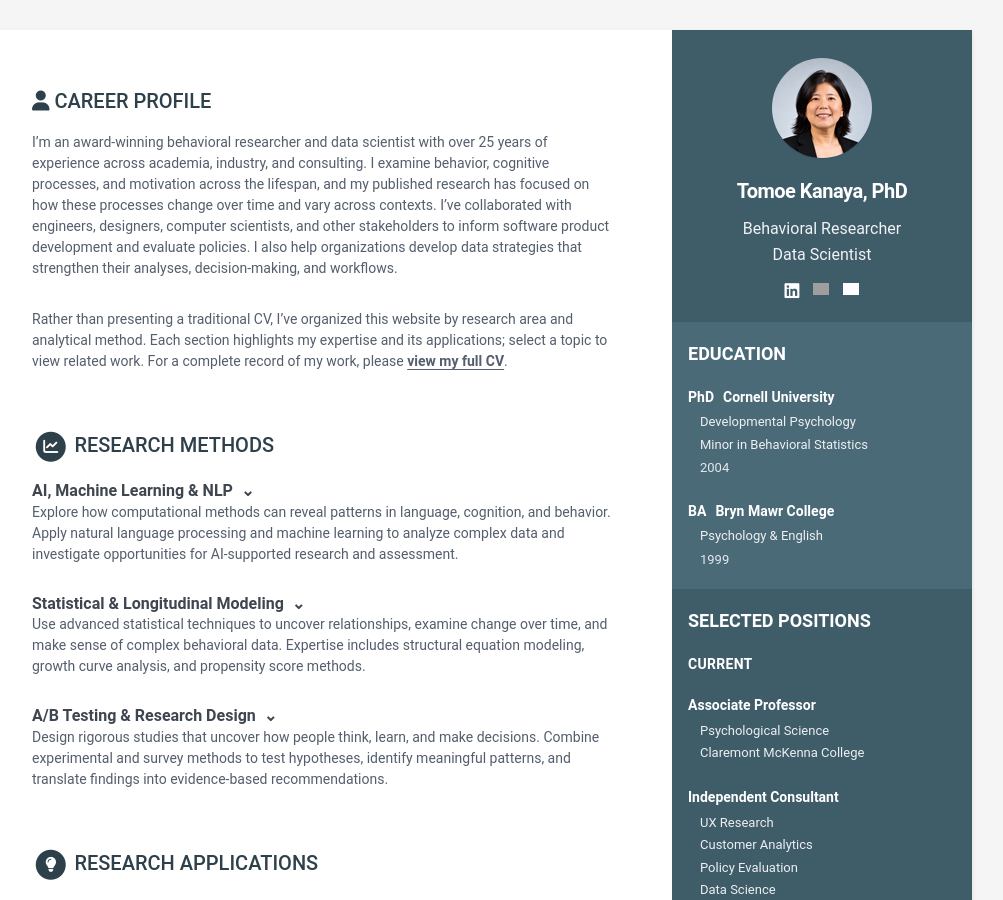
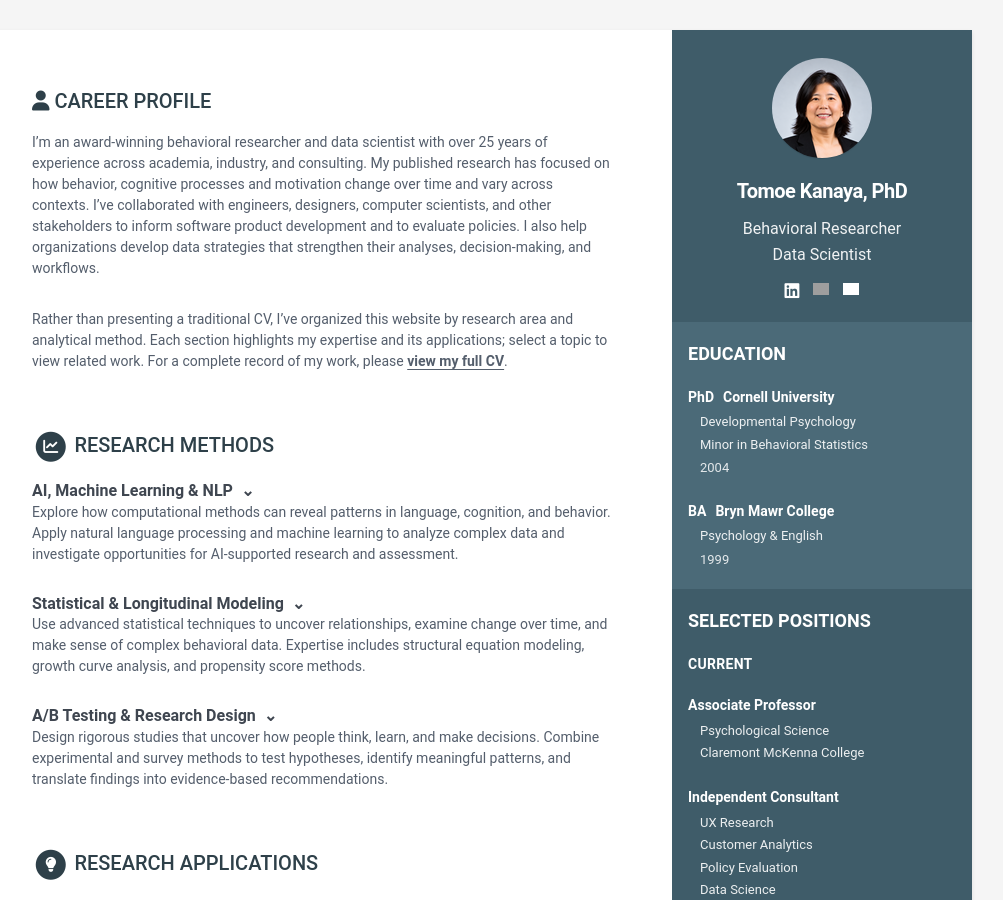
Before and after one commit to KanayaPHD/DigitalCV, a Jekyll site: the page built from index.html, in a window 1280 px wide and 900 px high. Shown: the whole window, without its empty margins (168-1171 px from the left). Built offline with Jekyll 4.4.1, drawn with Linux system fonts in a browser that asks for light colours; grey boxes are pictures that could not be loaded.

Commit message:
intro tweak

```diff
--- a/_data/data.yml
+++ b/_data/data.yml
@@ -23,12 +23,11 @@ career-profile:
   title: Career Profile
   summary: |
     I'm an award-winning behavioral researcher and data scientist with over 25 years of experience
-    across academia, industry, and consulting. I examine behavior, cognitive processes, and motivation
-    across the lifespan, and my published research has focused on how these processes change over time
-    and vary across contexts. I've collaborated with engineers, designers, computer scientists,
-    and other stakeholders to inform software product development and evaluate policies. I also
-    help organizations develop data strategies that strengthen their analyses, decision-making,
-    and workflows.
+    across academia, industry, and consulting. My published research has focused on how behavior,
+    cognitive processes and motivation change over time and vary across contexts. I've collaborated with
+    engineers, designers, computer scientists, and other stakeholders to inform software product development
+    and to evaluate policies. I also help organizations develop data strategies that
+    strengthen their analyses, decision-making, and workflows.
 
     Rather than presenting a traditional CV, I've organized this website by research area and
     analytical method. Each section highlights my expertise and its applications; select a
```
